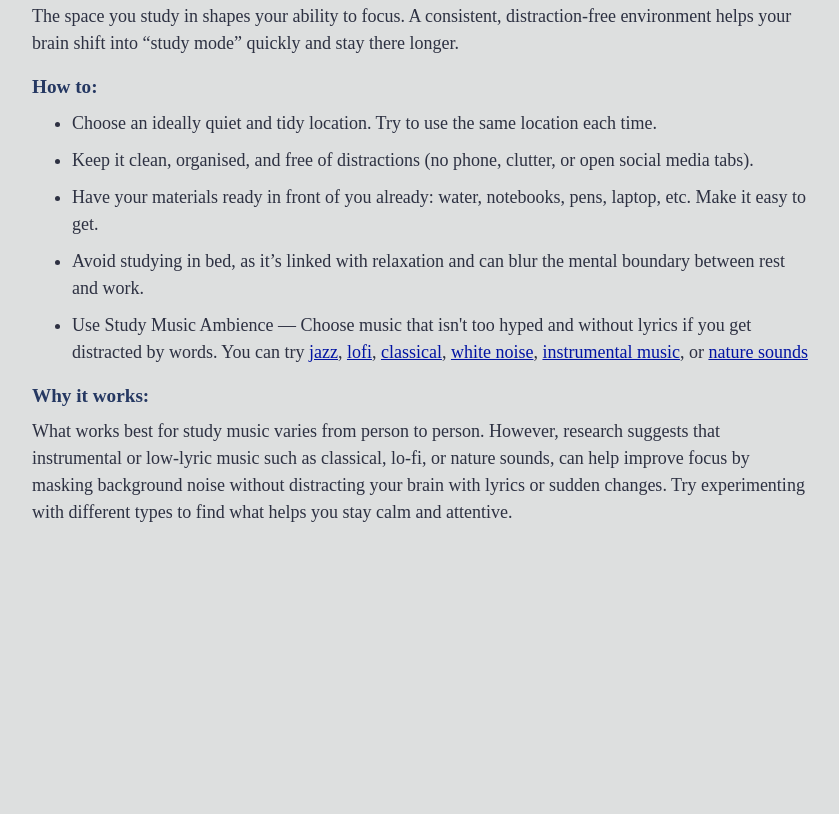
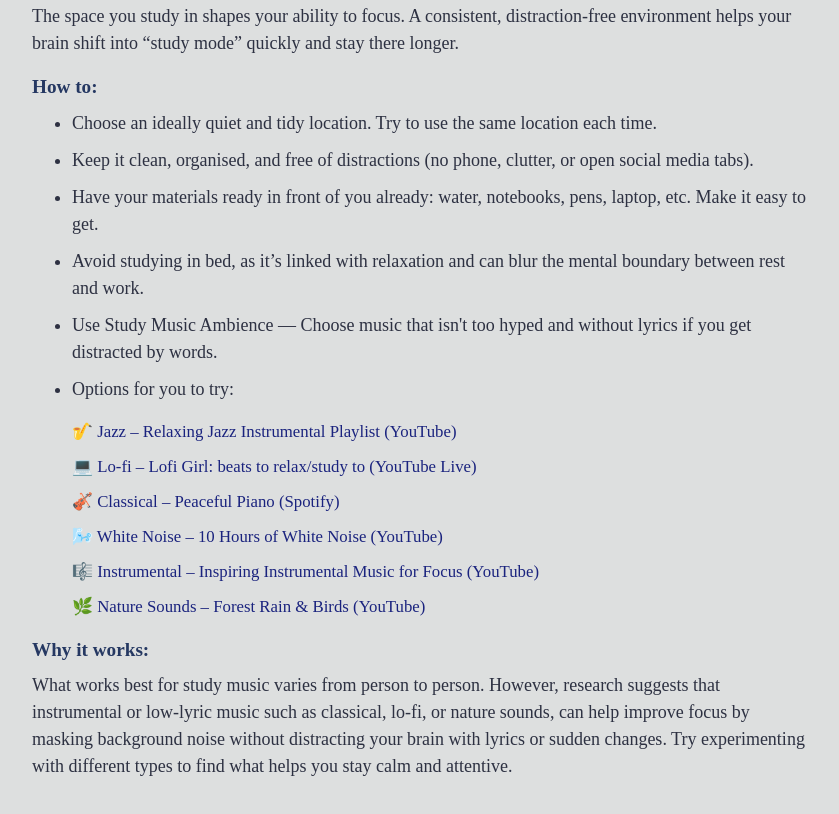
Before and after one commit to leedohyun1fan/My-Study-Website-38, a plain HTML site: page procrastination.html in a window 1280 px wide. Shown: the part 5589-6403 px from the top of the page, without its empty margins (218-1057 px from the left). Before the commit the page ends 6185 px from the top, so only its background shows below. Drawn offline with Linux system fonts and the light colour scheme; a web font is replaced by a local one.

Commit message:
V2 - Procrastination Subpage - Finished

```diff
--- a/css/subpage.css
+++ b/css/subpage.css
@@ -221,9 +221,9 @@ h3 {
 }
 
 a {
-  color: #0013a3;
+  color: #1a237e;
 }
 
 a:hover  {
-  color: #0000ff;;
+  color: #3949ab;;
 }
--- a/css/subpage2.css
+++ b/css/subpage2.css
@@ -221,11 +221,11 @@ h3 {
 
 
 a {
-  color: #0013a3;
+  color: #1a237e;
 }
 
 a:hover  {
-  color: #0000ff;;
+  color: #3949ab;;
 }
 
 .resource-box {
--- a/css/subpage3.css
+++ b/css/subpage3.css
@@ -221,11 +221,11 @@ h3 {
 }
 
 a {
-  color: #0013a3;
+  color: #1a237e;
 }
 
 a:hover  {
-  color: #0000ff;;
+  color: #3949ab;;
 }
 
 h4 {
--- a/procrastination.html
+++ b/procrastination.html
@@ -182,13 +182,43 @@
       <li>Keep it clean, organised, and free of distractions (no phone, clutter, or open social media tabs).</li>
       <li>Have your materials ready in front of you already: water, notebooks, pens, laptop, etc. Make it easy to get.</li>
       <li>Avoid studying in bed, as it’s linked with relaxation and can blur the mental boundary between rest and work.</li>
-      <li>Use Study Music Ambience — Choose music that isn't too hyped and without lyrics if you get distracted by words. You can try   <a href="https://www.youtube.com/watch?v=Dx5qFachd3A" target="_blank" rel="noopener noreferrer">jazz</a>,
-  <a href="https://www.youtube.com/watch?v=jfKfPfyJRdk" target="_blank" rel="noopener noreferrer">lofi</a>,
-  <a href="https://open.spotify.com/playlist/37i9dQZF1DWWEJlAGA9gs0" target="_blank" rel="noopener noreferrer">classical</a>,
-  <a href="https://www.youtube.com/watch?v=q76bMs-NwRk" target="_blank" rel="noopener noreferrer">white noise</a>,
-  <a href="https://www.youtube.com/watch?v=2OEL4P1Rz04" target="_blank" rel="noopener noreferrer">instrumental music</a>, or
-  <a href="https://www.youtube.com/watch?v=lE6RYpe9IT0" target="_blank" rel="noopener noreferrer">nature sounds</a></li>
+      <li>Use Study Music Ambience — Choose music that isn't too hyped and without lyrics if you get distracted by words.</a>
+<li>Options for you to try:</li>
     </ul>
+
+    <ul class="music-links">
+
+  <li>
+    <a href="https://www.youtube.com/watch?v=Dx5qFachd3A" target="_blank" rel="noopener noreferrer">
+      🎷 Jazz – Relaxing Jazz Instrumental Playlist (YouTube)
+    </a>
+  </li>
+  <li>
+    <a href="https://www.youtube.com/watch?v=jfKfPfyJRdk" target="_blank" rel="noopener noreferrer">
+      💻 Lo-fi – Lofi Girl: beats to relax/study to (YouTube Live)
+    </a>
+  </li>
+  <li>
+    <a href="https://open.spotify.com/playlist/37i9dQZF1DWWEJlAGA9gs0" target="_blank" rel="noopener noreferrer">
+      🎻 Classical – Peaceful Piano (Spotify)
+    </a>
+  </li>
+  <li>
+    <a href="https://www.youtube.com/watch?v=q76bMs-NwRk" target="_blank" rel="noopener noreferrer">
+      🌬️ White Noise – 10 Hours of White Noise (YouTube)
+    </a>
+  </li>
+  <li>
+    <a href="https://www.youtube.com/watch?v=2OEL4P1Rz04" target="_blank" rel="noopener noreferrer">
+      🎼 Instrumental – Inspiring Instrumental Music for Focus (YouTube)
+    </a>
+  </li>
+  <li>
+    <a href="https://www.youtube.com/watch?v=lE6RYpe9IT0" target="_blank" rel="noopener noreferrer">
+      🌿 Nature Sounds – Forest Rain & Birds (YouTube)
+    </a>
+  </li>
+</ul>
 
 
        <h4>Why it works:</h4>
```
